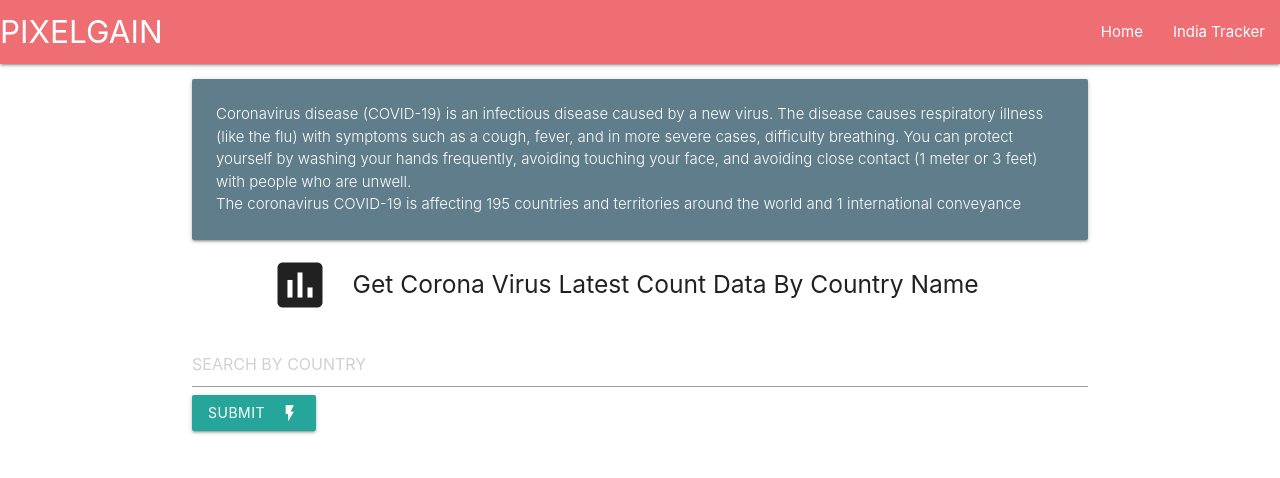
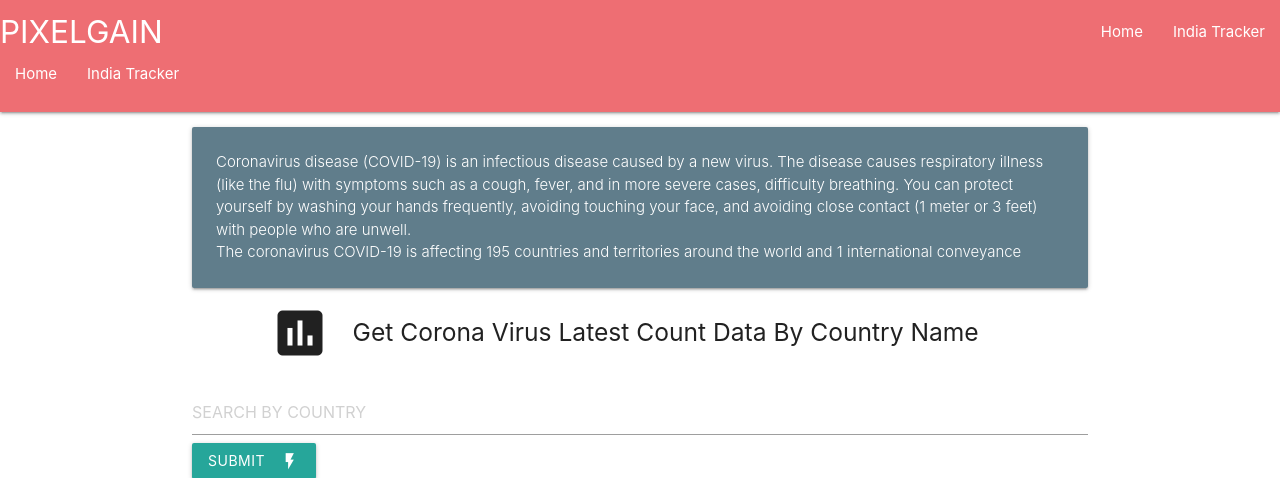
Before and after one commit to naveenfrnds/CovidData, a Django app: page / in a window 1280 px wide. Shown: the top 478 px of the page. Run offline with Django 3.2, Linux system fonts and the light colour scheme; some libraries are stand-ins or nearby versions.

Commit message:
statewise data

```diff
--- a/templates/base.html
+++ b/templates/base.html
@@ -27,10 +27,18 @@
           <li><a href="/state_wise">India Tracker</a></li>
       </ul>
     </div>
-
+    <div class="nav-content">
+      <ul class="tabs tabs-transparent">
+        <li><a href="/">Home</a></li>
+          <li><a href="/state_wise">India Tracker</a></li>
+      </ul>
+    </div>
   </nav>
 
-
+  <ul class="sidenav" id="mobile-demo">
+     <li><a href="/">Home</a></li>
+          <li><a href="/state_wise">India Tracker</a></li>
+  </ul>
 
  <p></p>
  <div class="container">
```
